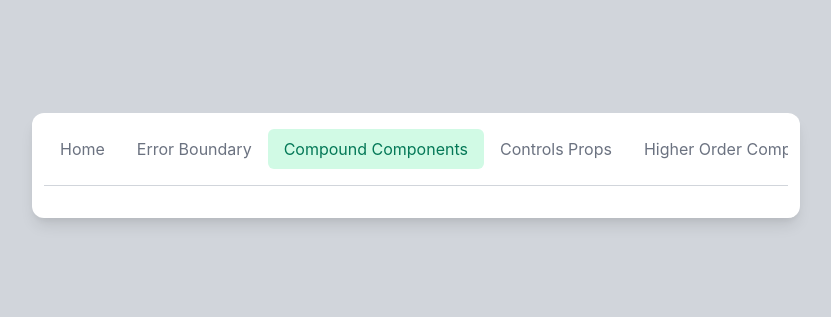
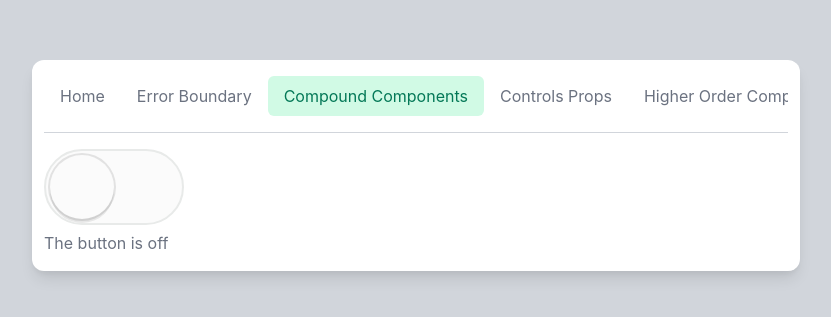
Before and after one commit to Cuuki/advanced-react-playground, a React (Create React App) app: page /examples/compound-components in a window 1280 px wide. Shown: the part 235-552 px from the top of the page, without its empty margins (224-1055 px from the left). Built offline with nearby package versions, Linux system fonts and the light colour scheme.

Commit message:
add compound component toggle example

```diff
--- /dev/null
+++ b/src/components/Switch/index.tsx
@@ -0,0 +1,53 @@
+import './styles.css';
+import React from 'react';
+
+// STOP! You should not have to change anything in this file to
+// make it through the workshop. If tests are failing because of
+// this switch not having properties set correctly, then the
+// problem is probably in your implementation. Tip: Check
+// your `render` method or the `getTogglerProps` method
+// (if we've gotten to that part)
+
+// this is here to fill in for the onChange handler
+// we're not using onChange because it seems to behave
+// differently in codesandbox and locally :shrug:
+const noop = () => {};
+
+interface SwitchProps {
+  on: boolean;
+  onClick: React.MouseEventHandler<HTMLInputElement>;
+  ariaLabel?: string;
+  className?: string;
+}
+
+const Switch: React.FC<SwitchProps> = ({
+  on,
+  ariaLabel,
+  onClick,
+  className = '',
+  ...props
+}) => {
+  const btnClassName = [
+    className,
+    'toggle-btn',
+    on ? 'toggle-btn-on' : 'toggle-btn-off',
+  ]
+    .filter(Boolean)
+    .join(' ');
+
+  return (
+    <label aria-label={ariaLabel || 'Toggle'} style={{display: 'block'}}>
+      <input
+        className="toggle-input"
+        type="checkbox"
+        checked={on}
+        onChange={noop}
+        onClick={onClick}
+        data-testid="toggle-input"
+      />
+      <span className={btnClassName} {...props} />
+    </label>
+  );
+};
+
+export default Switch;
--- /dev/null
+++ b/src/components/Switch/styles.css
@@ -0,0 +1,74 @@
+/*
+toggle styles copied and modified from
+https://codepen.io/mallendeo/pen/eLIiG
+by Mauricio Allende (https://mallendeo.com/)
+ */
+.toggle-btn {
+  box-sizing: initial;
+  display: inline-block;
+  outline: 0;
+  width: 8em;
+  height: 4em;
+  position: relative;
+  cursor: pointer;
+  user-select: none;
+  background: #fbfbfb;
+  border-radius: 4em;
+  padding: 4px;
+  transition: all 0.4s ease;
+  border: 2px solid #e8eae9;
+}
+
+.toggle-input:focus + .toggle-btn::after,
+.toggle-btn:active::after {
+  box-sizing: initial;
+  box-shadow: 0 0 0 2px rgba(0, 0, 0, 0.1), 0 4px 0 rgba(0, 0, 0, 0.08),
+  inset 0px 0px 0px 3px #9c9c9c;
+}
+
+.toggle-btn::after {
+  left: 0;
+  position: relative;
+  display: block;
+  content: '';
+  width: 50%;
+  height: 100%;
+  border-radius: 4em;
+  background: #fbfbfb;
+  transition: all 0.3s cubic-bezier(0.175, 0.885, 0.32, 1.275),
+  padding 0.3s ease, margin 0.3s ease;
+  box-shadow: 0 0 0 2px rgba(0, 0, 0, 0.1), 0 4px 0 rgba(0, 0, 0, 0.08);
+}
+
+.toggle-btn.toggle-btn-on::after {
+  left: 50%;
+}
+
+.toggle-btn.toggle-btn-on {
+  background: #86d993;
+}
+
+.toggle-btn.toggle-btn-on:active {
+  box-shadow: none;
+}
+
+.toggle-btn.toggle-btn-on:active::after {
+  margin-left: -1.6em;
+}
+
+.toggle-btn:active::after {
+  padding-right: 1.6em;
+}
+
+.toggle-input {
+  /* visually hidden but still accessible */
+  border: 0;
+  clip: rect(0 0 0 0);
+  height: 1px;
+  margin: -1px;
+  overflow: hidden;
+  padding: 0;
+  position: absolute;
+  width: 1px;
+  white-space: nowrap;
+}
--- a/src/examples/compound-components/index.tsx
+++ b/src/examples/compound-components/index.tsx
@@ -1,5 +1,121 @@
-import React from "react";
+import React, {
+  createContext,
+  useCallback,
+  useContext,
+  useEffect,
+  useMemo,
+  useRef,
+  useState,
+} from 'react';
+import Switch from '../../components/Switch';
 
-const CompoundComponentsExample: React.FC = () => null;
+interface ToggleContextShape {
+  on: boolean;
+  toggle: () => void;
+}
+
+const ToggleContext = createContext<ToggleContextShape>({
+  on: false,
+  toggle: () => {},
+});
+
+const useToggleContext = (): ToggleContextShape => {
+  const context = useContext(ToggleContext);
+
+  if (!context) {
+    throw new Error(
+      `Toggle compound components cannot be rendered outside the Toggle component`
+    );
+  }
+
+  return context;
+};
+
+const useEffectAfterMount = (
+  cb: React.EffectCallback,
+  dependencies: any[]
+): void => {
+  const justMounted = useRef<boolean>(true);
+
+  useEffect(() => {
+    if (!justMounted.current) {
+      return cb();
+    }
+
+    justMounted.current = false;
+  }, [cb, dependencies]);
+};
+
+interface ToggleOnProps {
+  children: React.ReactNode;
+}
+
+const ToggleOn: React.FC<ToggleOnProps> = ({children}) => {
+  const {on} = useToggleContext();
+
+  return on ? <>{children}</> : null;
+};
+
+interface ToggleOffProps {
+  children: React.ReactNode;
+}
+
+const ToggleOff: React.FC<ToggleOffProps> = ({children}) => {
+  const {on} = useToggleContext();
+
+  return on ? null : <>{children}</>;
+};
+
+interface ToggleButtonProps {}
+
+const ToggleButton: React.FC<ToggleButtonProps> = (props) => {
+  const {on, toggle} = useToggleContext();
+
+  return <Switch on={on} onClick={toggle} {...props} />;
+};
+
+interface IToggleComposition {
+  On: React.FC<ToggleOnProps>;
+  Off: React.FC<ToggleOffProps>;
+  Button: React.FC<ToggleButtonProps>;
+}
+
+interface ToggleProps {
+  onToggle: (on: boolean) => void;
+}
+
+const Toggle: React.FC<ToggleProps> & IToggleComposition = ({
+  onToggle,
+  children,
+}) => {
+  const [on, setOn] = useState<boolean>(false);
+  const toggle = useCallback(() => setOn((prevOn) => !prevOn), []);
+
+  useEffectAfterMount(() => {
+    onToggle(on);
+  }, [on]);
+
+  const contextValue = useMemo(() => ({on, toggle}), [on, toggle]);
+
+  return (
+    <ToggleContext.Provider value={contextValue}>
+      {children}
+    </ToggleContext.Provider>
+  );
+};
+
+Toggle.On = ToggleOn;
+Toggle.Off = ToggleOff;
+Toggle.Button = ToggleButton;
+
+const CompoundComponentsExample: React.FC = () => (
+  <Toggle onToggle={(on) => console.log(on)}>
+    <Toggle.Button />
+    <div>
+      <Toggle.On>The button is on</Toggle.On>
+      <Toggle.Off>The button is off</Toggle.Off>
+    </div>
+  </Toggle>
+);
 
 export default CompoundComponentsExample;
```
